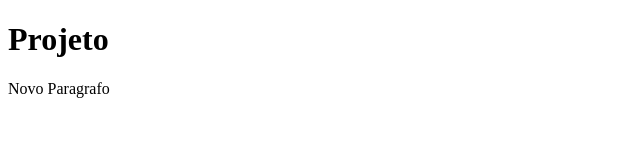
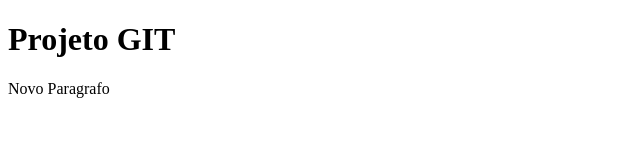
Before and after one commit to andr94/repositorio, a plain HTML site: page index.html in a window 1280 px wide. Shown: the full height of the page, 0-640 px from the left. Drawn offline with Linux system fonts and the light colour scheme.

Commit message:
Mudanca de titulo

```diff
--- a/index.html
+++ b/index.html
@@ -4,7 +4,7 @@
 	<title></title>
 </head>
 <body>
-<h1>Projeto</h1>
+<h1>Projeto GIT</h1>
 <p>Novo Paragrafo</p>
 </body>
 </html>
```
